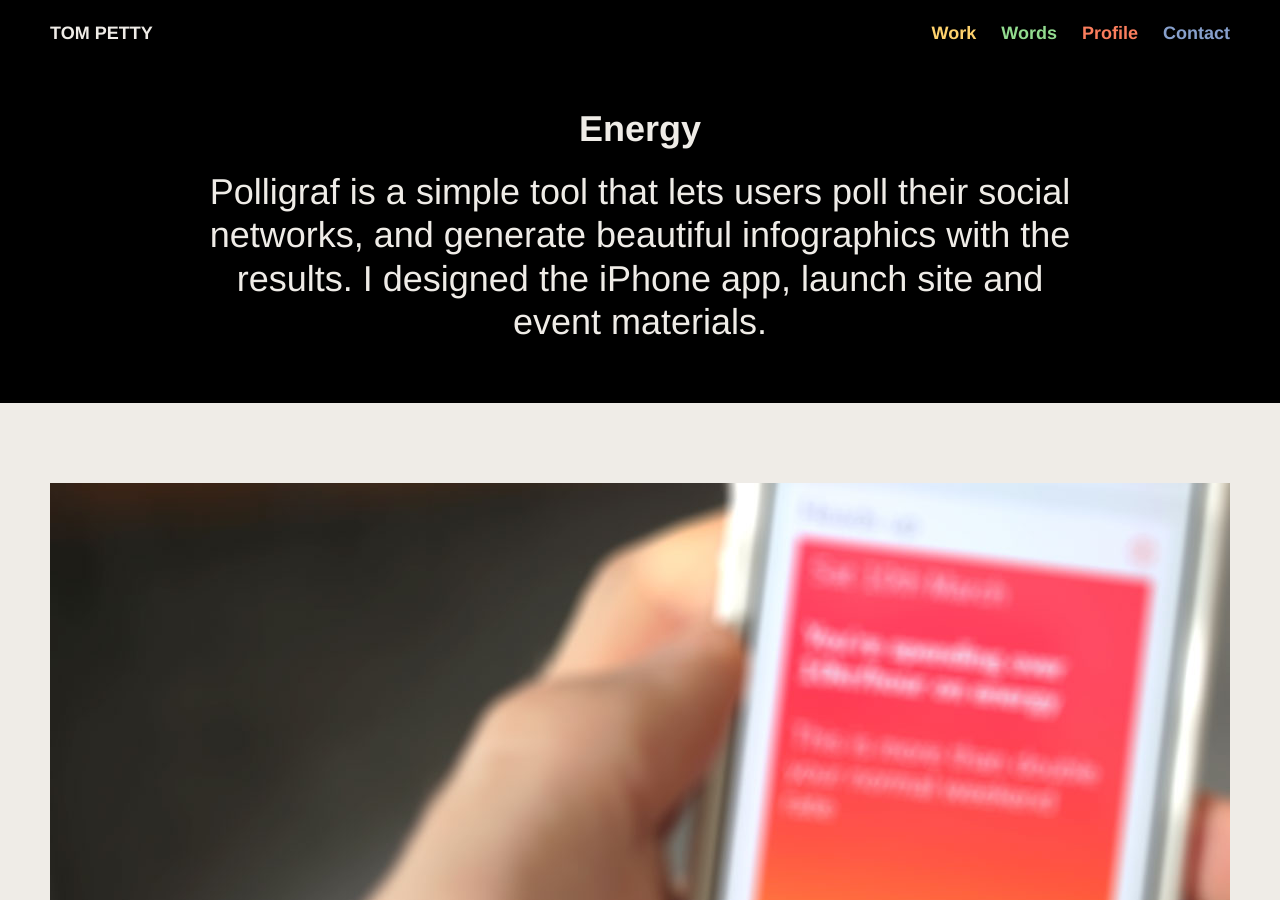
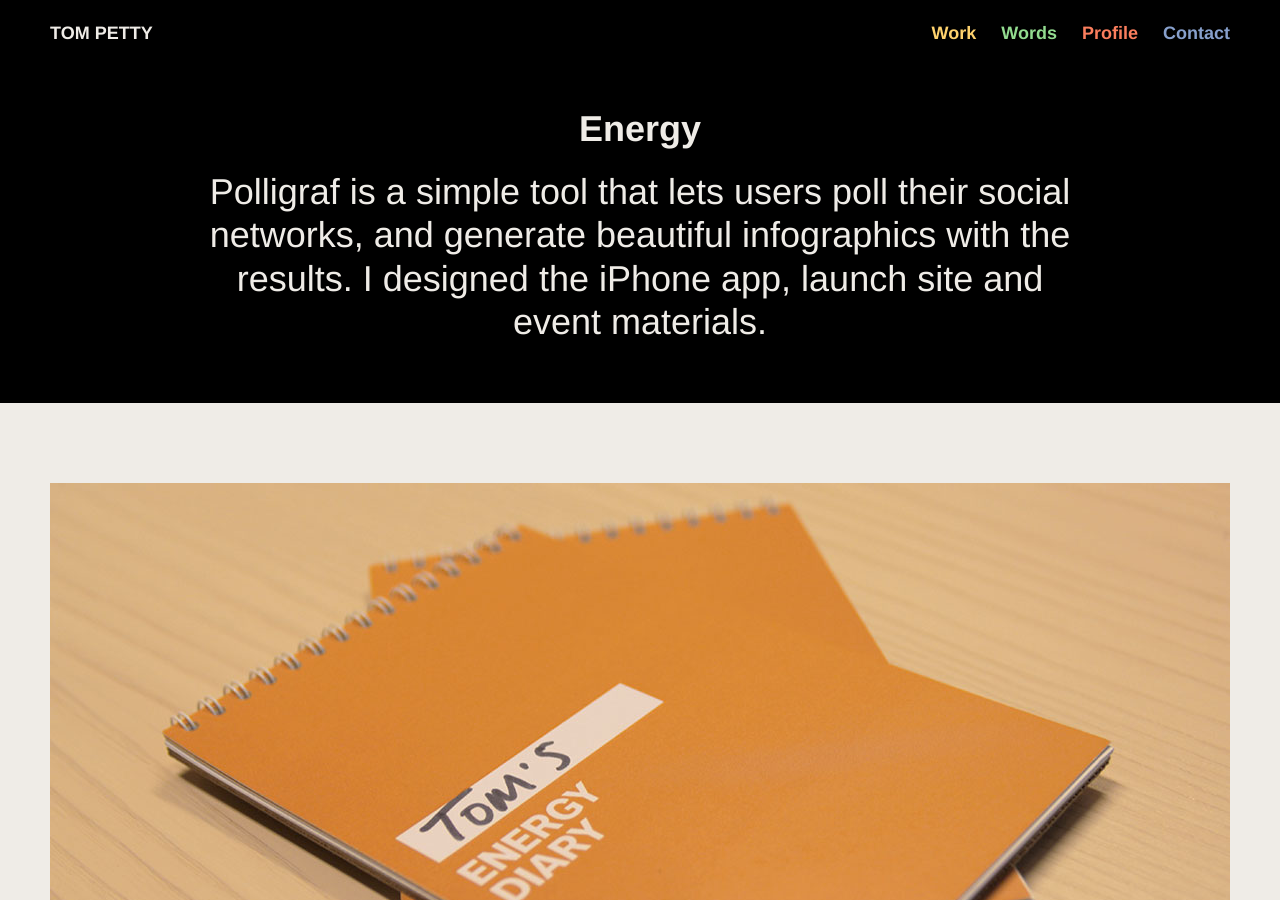
Before and after one commit to anothertompetty/portfolio, a Jekyll site: the page built from energy.html, in a window 1280 px wide and 900 px high. Built offline with Jekyll 4.4.1, drawn with Linux system fonts in a browser that asks for light colours; nearby versions of some CDN libraries; Markdown is read by kramdown in place of the engine named in the settings.

Commit message:
updating imagery

```diff
--- a/energy.html
+++ b/energy.html
@@ -20,15 +20,17 @@
 
 	<section class="contain case-study">
 
-		<img src="img/energy/energy1.jpg">
+		<img src="img/energy/energy3.jpg">
 
-		<p>I spent 2.5 years at Wolff Olins — arguably the world’s most influential brand consultancy.
+		<p class="left">I spent 2.5 years at Wolff Olins — arguably the world’s most influential brand consultancy.
 		Due to the nature of my work there, I am unable to show most of what I worked on.
 		However, please get in touch and i will be happy to tell you what I can.</p>
 
+		<img src="img/energy/energy1.jpg">
+
+		<img src="img/energy/energy5.jpg">
+
 		<img src="img/energy/energy2.jpg">
-
-		<img src="img/energy/energy3.jpg">
 
 		<img src="img/energy/energy4.jpg">
 
--- a/work.html
+++ b/work.html
@@ -26,7 +26,7 @@
 
 		<a href="amex.html"><img src="img/work/amex.jpg"></a>
 
-		<a href="energy.html"><img src="img/one-third.jpg"></a>
+		<a href="energy.html"><img src="img/work/energy.jpg"></a>
 
 	</section>
 
```
Also changed, not shown: img/energy/energy5.jpg (added), img/work/energy.jpg (added).
